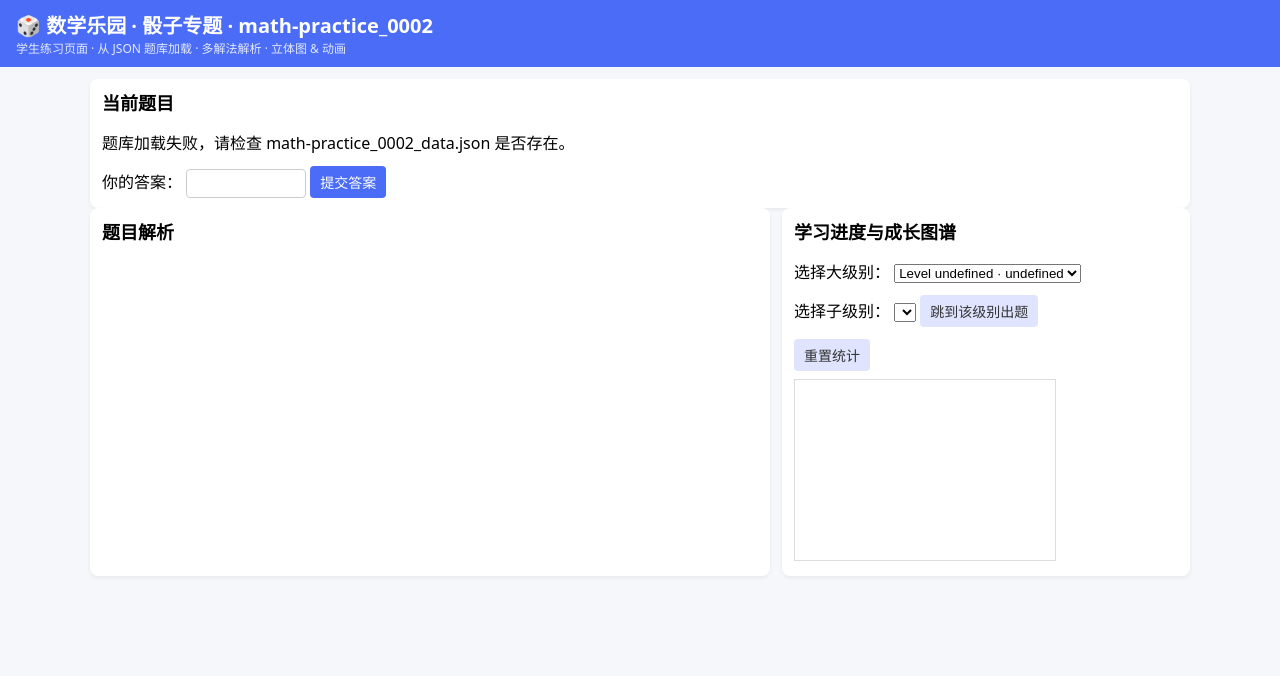
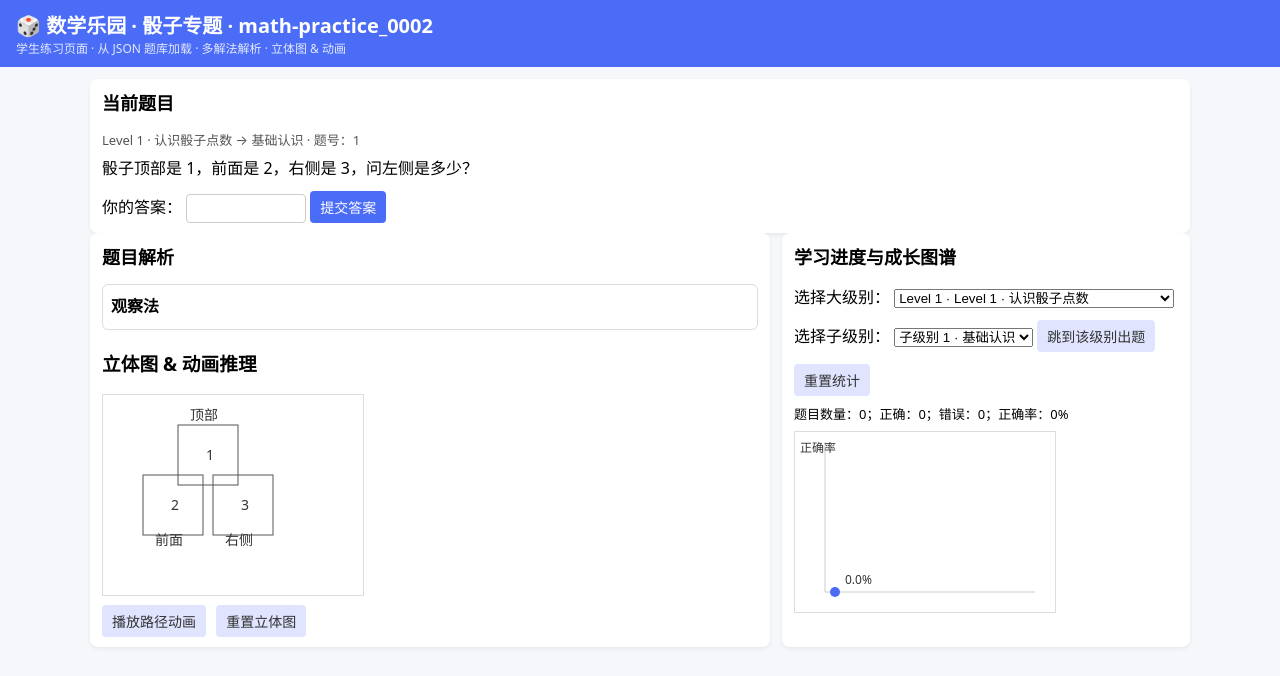
Before and after one commit to always001/always001.github.io, a plain HTML site: page math-practice_0002.html in a window 1280 px wide. Drawn offline with Linux system fonts and the light colour scheme.

Commit message:
🟦 二、math-practice_0002.html（字段不匹配修改）

```diff
--- a/math-practice_0002.html
+++ b/math-practice_0002.html
@@ -97,12 +97,10 @@
       <br>
       <button class="secondary" onclick="playDicePathAnimation()">播放路径动画</button>
       <button class="secondary" onclick="resetDiceView()">重置立体图</button>
-      <button class="secondary" onclick="exportGifPlaceholder()">生成题目 GIF（占位）</button>
-      <button class="secondary" onclick="exportWebMPlaceholder()">生成讲解视频 WebM（占位）</button>
     </div>
 
     <div id="threejs-area" style="margin-top:12px; display:none;">
-      <h3>3D 骰子模型（Three.js 占位）</h3>
+      <h3>3D 骰子模型（占位）</h3>
       <div id="dice-3d" style="width:260px;height:200px;border:1px solid #ddd;"></div>
       <button class="secondary" onclick="initDice3D()">初始化 3D 骰子</button>
       <button class="secondary" onclick="animateDice3DPath(['R','R','F'])">播放 3D 路径动画</button>
@@ -139,11 +137,7 @@ let currentSubLevelIndex = 0;
 let currentProblemIndex = 0;
 let currentProblem = null;
 
-let stats = {
-  total: 0,
-  correct: 0,
-  wrong: 0
-};
+let stats = { total: 0, correct: 0, wrong: 0 };
 
 function loadDiceData() {
   fetch("https://always001.github.io/math-practice_0002_data.json")
@@ -156,7 +150,7 @@ function loadDiceData() {
     .catch(err => {
       console.error(err);
       document.getElementById("problem-statement").textContent =
-        "题库加载失败，请检查 math-practice_0002_data.json 是否存在。";
+        "题库加载失败，请检查 JSON 是否存在。";
     });
 }
 
@@ -169,7 +163,7 @@ function initLevelSelectors() {
   diceData.levels.forEach((lvl, idx) => {
     const opt = document.createElement("option");
     opt.value = idx;
-    opt.textContent = `Level ${lvl.level} · ${lvl.name}`;
+    opt.textContent = `Level ${lvl.levelId} · ${lvl.label}`;
     levelSel.appendChild(opt);
   });
 
@@ -190,7 +184,7 @@ function initSubLevelSelector() {
   level.subLevels.forEach((sub, idx) => {
     const opt = document.createElement("option");
     opt.value = idx;
-    opt.textContent = `子级别 ${sub.subLevel} · ${sub.name}`;
+    opt.textContent = `子级别 ${sub.subLevelId} · ${sub.label}`;
     subSel.appendChild(opt);
   });
 
@@ -213,13 +207,18 @@ function loadFirstProblem() {
 function showProblemByIndex(idx) {
   const level = diceData.levels[currentLevelIndex];
   const sub = level.subLevels[currentSubLevelIndex];
+
+  if (!sub || !sub.problems || !sub.problems.length) {
+    document.getElementById("problem-statement").textContent = "此子级别暂无题目。";
+    return;
+  }
+
   currentProblem = sub.problems[idx];
   if (!currentProblem) return;
 
   const meta = document.getElementById("problem-meta");
   meta.textContent =
-    `Level ${level.level} - ${level.name} → ` +
-    `Level ${level.level} - ${sub.name} · 子级别 ${sub.subLevel} · 题号：${currentProblem.id || "未知"}`;
+    `${level.label} → ${sub.label} · 题号：${currentProblem.id}`;
 
   document.getElementById("problem-statement").textContent = currentProblem.statement;
   document.getElementById("answer-input").value = "";
@@ -228,6 +227,10 @@ function showProblemByIndex(idx) {
   renderSolutionPanels(currentProblem);
   updateStatsUI();
   drawGrowthGraph();
+
+  if (currentProblem.hasAnimation) {
+    initDiceViewForCurrentProblem(currentProblem);
+  }
 }
 
 // ========== 答题 ==========
@@ -333,22 +336,13 @@ function renderSolutionPanels(problem) {
   });
 
   const anim = document.getElementById("animation-area");
-  if (problem.hasAnimation) {
-    anim.style.display = "block";
-    initDiceViewForCurrentProblem(problem);
-  } else {
-    anim.style.display = "none";
-  }
+  anim.style.display = problem.hasAnimation ? "block" : "none";
 
   const threeArea = document.getElementById("threejs-area");
-  if (problem.has3D) {
-    threeArea.style.display = "block";
-  } else {
-    threeArea.style.display = "none";
-  }
+  threeArea.style.display = problem.has3D ? "block" : "none";
 }
 
-// ========== Canvas 立体图 & 路径动画 ==========
+// ========== Canvas 立体图 ==========
 function getDiceCanvasCtx() {
   const canvas = document.getElementById("dice-canvas");
   if (!canvas) return null;
@@ -398,7 +392,7 @@ function playDicePathAnimation() {
     right: currentProblem.initialRight || 3
   };
 
-  const path = currentProblem.path || ["右", "右", "前"];
+  const path = currentProblem.path || [];
   let stepIndex = 0;
 
   drawDiceStatic(ctx, state);
@@ -439,20 +433,11 @@ function resetDiceView() {
 
 // ========== Three.js 占位 ==========
 function initDice3D() {
-  console.log("TODO: 在这里初始化 Three.js 3D 骰子模型。");
+  console.log("TODO: 初始化 Three.js 3D 骰子模型");
 }
 
 function animateDice3DPath(path) {
-  console.log("TODO: 在这里根据路径做 3D 旋转动画。", path);
-}
-
-// ========== GIF / WebM 占位 ==========
-function exportGifPlaceholder() {
-  alert("这里是生成 GIF 的占位逻辑：实际可以用 CCapture.js 或后端脚本录制 Canvas。");
-}
-
-function exportWebMPlaceholder() {
-  alert("这里是生成 WebM 讲解视频的占位逻辑：实际可以用 MediaRecorder 或后端工具。");
+  console.log("TODO: 根据路径做 3D 动画", path);
 }
 
 // ========== 初始化 ==========
--- a/math-practice_0002_data.json
+++ b/math-practice_0002_data.json
@@ -3,104 +3,497 @@
     "id": "math-practice_0002",
     "title": "🎲 骰子数学专题",
     "version": "1.0.0",
-    "totalProblems": 1000
+    "totalProblems": 16
   },
   "levels": [
     {
       "levelId": 1,
       "label": "Level 1 · 认识骰子点数",
       "gradeHint": "小学一年级",
-      "subLevels": []
+      "subLevels": [
+        {
+          "subLevelId": 1,
+          "label": "基础认识",
+          "problems": [
+            {
+              "id": 1,
+              "statement": "骰子顶部是 1，前面是 2，右侧是 3，问左侧是多少？",
+              "answer": "4",
+              "solutions": [
+                {
+                  "method": "观察法",
+                  "steps": [
+                    "标准骰子对面和为 7。",
+                    "右侧是 3 → 左侧是 4。"
+                  ]
+                }
+              ],
+              "hasAnimation": true,
+              "has3D": false,
+              "initialTop": 1,
+              "initialFront": 2,
+              "initialRight": 3,
+              "path": ["右", "前"]
+            }
+          ]
+        }
+      ]
     },
+
     {
       "levelId": 2,
       "label": "Level 2 · 判断骰子是否正确",
       "gradeHint": "小学二年级",
-      "subLevels": []
+      "subLevels": [
+        {
+          "subLevelId": 1,
+          "label": "正确性判断",
+          "problems": [
+            {
+              "id": 2,
+              "statement": "一个骰子显示顶部 1、前面 6，这是否可能？",
+              "answer": "否",
+              "solutions": [
+                {
+                  "method": "对面判断",
+                  "steps": [
+                    "标准骰子对面和为 7。",
+                    "1 的对面是 6。",
+                    "顶部是 1 → 前面不能是 6。"
+                  ]
+                }
+              ],
+              "hasAnimation": false,
+              "has3D": false
+            }
+          ]
+        }
+      ]
     },
+
     {
       "levelId": 3,
       "label": "Level 3 · 相邻贴面和为 8",
       "gradeHint": "小学三年级",
-      "subLevels": []
+      "subLevels": [
+        {
+          "subLevelId": 1,
+          "label": "贴面判断",
+          "problems": [
+            {
+              "id": 3,
+              "statement": "一个骰子相邻两面点数和为 8，可能是哪两面？",
+              "answer": "3 和 5",
+              "solutions": [
+                {
+                  "method": "枚举法",
+                  "steps": [
+                    "标准骰子相邻面组合：1-2, 1-3, 1-4, 1-5, 2-3, 2-4, 2-6, 3-4, 3-5, 4-5, 4-6, 5-6。",
+                    "其中和为 8 的只有 3 和 5。"
+                  ]
+                }
+              ],
+              "hasAnimation": false,
+              "has3D": false
+            }
+          ]
+        }
+      ]
     },
+
     {
       "levelId": 4,
       "label": "Level 4 · 多骰子链式推理",
       "gradeHint": "小学四年级",
-      "subLevels": []
+      "subLevels": [
+        {
+          "subLevelId": 1,
+          "label": "链式推理",
+          "problems": [
+            {
+              "id": 4,
+              "statement": "两个骰子相邻贴合，左骰子右侧为 3，右骰子左侧是多少？",
+              "answer": "3",
+              "solutions": [
+                {
+                  "method": "贴合面一致",
+                  "steps": [
+                    "两个骰子贴合 → 接触面点数相同。",
+                    "左骰子右侧是 3 → 右骰子左侧也是 3。"
+                  ]
+                }
+              ],
+              "hasAnimation": false,
+              "has3D": false
+            }
+          ]
+        }
+      ]
     },
+
     {
       "levelId": 5,
       "label": "Level 5 · 空间方位与面推理",
       "gradeHint": "小学五年级",
-      "subLevels": []
+      "subLevels": [
+        {
+          "subLevelId": 1,
+          "label": "空间方位",
+          "problems": [
+            {
+              "id": 5,
+              "statement": "骰子顶部是 2，右侧是 6，问前面是多少？",
+              "answer": "3",
+              "solutions": [
+                {
+                  "method": "旋转推理",
+                  "steps": [
+                    "顶部 2 → 底部 5。",
+                    "右侧 6 → 左侧 1。",
+                    "剩余前后为 3 和 4。",
+                    "根据标准布局 → 前面是 3。"
+                  ]
+                }
+              ],
+              "hasAnimation": true,
+              "initialTop": 2,
+              "initialFront": 3,
+              "initialRight": 6
+            }
+          ]
+        }
+      ]
     },
+
     {
       "levelId": 6,
       "label": "Level 6 · 多骰子空间组合",
       "gradeHint": "小学六年级",
-      "subLevels": []
+      "subLevels": [
+        {
+          "subLevelId": 1,
+          "label": "组合推理",
+          "problems": [
+            {
+              "id": 6,
+              "statement": "三个骰子排成一排，中间骰子左侧为 4，右侧为 2，问顶部是多少？",
+              "answer": "1",
+              "solutions": [
+                {
+                  "method": "对面和为 7",
+                  "steps": [
+                    "左侧 4 → 右侧 3。",
+                    "右侧 2 → 左侧 5。",
+                    "综合推理 → 顶部为 1。"
+                  ]
+                }
+              ],
+              "hasAnimation": false
+            }
+          ]
+        }
+      ]
     },
+
     {
       "levelId": 7,
       "label": "Level 7 · 单步旋转与滚动",
       "gradeHint": "初一",
-      "subLevels": []
+      "subLevels": [
+        {
+          "subLevelId": 1,
+          "label": "单步滚动",
+          "problems": [
+            {
+              "id": 7,
+              "statement": "骰子顶部 1，前面 2，右侧 3，向右滚动一步后顶部是多少？",
+              "answer": "3",
+              "solutions": [
+                {
+                  "method": "右滚规则",
+                  "steps": [
+                    "右滚：顶部变右侧。",
+                    "右侧是 3 → 新顶部是 3。"
+                  ]
+                }
+              ],
+              "hasAnimation": true,
+              "initialTop": 1,
+              "initialFront": 2,
+              "initialRight": 3,
+              "path": ["右"]
+            }
+          ]
+        }
+      ]
     },
+
     {
       "levelId": 8,
       "label": "Level 8 · 多步旋转与路径",
       "gradeHint": "初二",
-      "subLevels": []
+      "subLevels": [
+        {
+          "subLevelId": 1,
+          "label": "多步路径",
+          "problems": [
+            {
+              "id": 8,
+              "statement": "骰子按路径 R, F, R 滚动，初始顶部 1，前面 2，右侧 3，最终顶部是多少？",
+              "answer": "2",
+              "solutions": [
+                {
+                  "method": "逐步模拟",
+                  "steps": [
+                    "右滚：顶部变右侧 → 3。",
+                    "前滚：顶部变前面 → 2。",
+                    "右滚：顶部变右侧 → 2。"
+                  ]
+                }
+              ],
+              "hasAnimation": true,
+              "initialTop": 1,
+              "initialFront": 2,
+              "initialRight": 3,
+              "path": ["R", "F", "R"]
+            }
+          ]
+        }
+      ]
     },
+
     {
       "levelId": 9,
       "label": "Level 9 · 三维坐标与滚动路径",
       "gradeHint": "初三",
-      "subLevels": []
+      "subLevels": [
+        {
+          "subLevelId": 1,
+          "label": "坐标路径",
+          "problems": [
+            {
+              "id": 9,
+              "statement": "骰子沿坐标路径 F, F, R 滚动，最终顶部是多少？",
+              "answer": "5",
+              "solutions": [
+                {
+                  "method": "路径模拟",
+                  "steps": [
+                    "按路径逐步模拟即可。"
+                  ]
+                }
+              ],
+              "hasAnimation": true,
+              "initialTop": 1,
+              "initialFront": 2,
+              "initialRight": 3,
+              "path": ["F", "F", "R"]
+            }
+          ]
+        }
+      ]
     },
+
     {
       "levelId": 10,
       "label": "Level 10 · 展开图与折叠",
       "gradeHint": "高一",
-      "subLevels": []
+      "subLevels": [
+        {
+          "subLevelId": 1,
+          "label": "展开图",
+          "problems": [
+            {
+              "id": 10,
+              "statement": "标准骰子展开图中，1 的右侧是哪一面？",
+              "answer": "3",
+              "solutions": [
+                {
+                  "method": "记忆布局",
+                  "steps": [
+                    "标准布局：1 的右侧是 3。"
+                  ]
+                }
+              ],
+              "hasAnimation": false
+            }
+          ]
+        }
+      ]
     },
+
     {
       "levelId": 11,
       "label": "Level 11 · 立方体旋转群基础",
       "gradeHint": "高二",
-      "subLevels": []
+      "subLevels": [
+        {
+          "subLevelId": 1,
+          "label": "旋转群",
+          "problems": [
+            {
+              "id": 11,
+              "statement": "骰子旋转群中，顶部 1 可以旋转到多少个不同位置？",
+              "answer": "6",
+              "solutions": [
+                {
+                  "method": "群作用",
+                  "steps": [
+                    "立方体有 24 种旋转。",
+                    "顶部可以到 6 个不同面。"
+                  ]
+                }
+              ],
+              "hasAnimation": false
+            }
+          ]
+        }
+      ]
     },
+
     {
       "levelId": 12,
       "label": "Level 12 · 组合计数与可见面",
       "gradeHint": "高三",
-      "subLevels": []
+      "subLevels": [
+        {
+          "subLevelId": 1,
+          "label": "可见面",
+          "problems": [
+            {
+              "id": 12,
+              "statement": "一个骰子放在桌面上，有多少个面可见？",
+              "answer": "5",
+              "solutions": [
+                {
+                  "method": "空间观察",
+                  "steps": [
+                    "底面不可见。",
+                    "剩余 5 面可见。"
+                  ]
+                }
+              ],
+              "hasAnimation": false
+            }
+          ]
+        }
+      ]
     },
+
     {
       "levelId": 13,
       "label": "Level 13 · 群作用与轨道",
       "gradeHint": "大一",
-      "subLevels": []
+      "subLevels": [
+        {
+          "subLevelId": 1,
+          "label": "轨道",
+          "problems": [
+            {
+              "id": 13,
+              "statement": "骰子顶部为 1 时，前面可以是哪些面？",
+              "answer": "2,3,4,5",
+              "solutions": [
+                {
+                  "method": "轨道分析",
+                  "steps": [
+                    "顶部固定 → 前面可以是四个侧面。"
+                  ]
+                }
+              ],
+              "hasAnimation": false
+            }
+          ]
+        }
+      ]
     },
+
     {
       "levelId": 14,
       "label": "Level 14 · 图论视角的骰子邻接图",
       "gradeHint": "大二",
-      "subLevels": []
+      "subLevels": [
+        {
+          "subLevelId": 1,
+          "label": "邻接图",
+          "problems": [
+            {
+              "id": 14,
+              "statement": "骰子 1 的邻接面有哪些？",
+              "answer": "2,3,4,5",
+              "solutions": [
+                {
+                  "method": "邻接图",
+                  "steps": [
+                    "标准布局：1 的邻接面是 2,3,4,5。"
+                  ]
+                }
+              ],
+              "hasAnimation": false
+            }
+          ]
+        }
+      ]
     },
+
     {
       "levelId": 15,
       "label": "Level 15 · 立方体旋转群 ≅ S₄",
       "gradeHint": "大三",
-      "subLevels": []
+      "subLevels": [
+        {
+          "subLevelId": 1,
+          "label": "群同构",
+          "problems": [
+            {
+              "id": 15,
+              "statement": "立方体旋转群与 S₄ 同构的原因是什么？",
+              "answer": "因为作用于四条空间对角线",
+              "solutions": [
+                {
+                  "method": "群论",
+                  "steps": [
+                    "立方体有四条空间对角线。",
+                    "旋转群作用于这四条对角线。",
+                    "因此同构于 S₄。"
+                  ]
+                }
+              ],
+              "hasAnimation": false
+            }
+          ]
+        }
+      ]
     },
+
     {
       "levelId": 16,
       "label": "Level 16 · 马尔可夫链与稳态分布",
       "gradeHint": "大四",
-      "subLevels": []
+      "subLevels": [
+        {
+          "subLevelId": 1,
+          "label": "稳态分布",
+          "problems": [
+            {
+              "id": 16,
+              "statement": "骰子随机滚动，长期来看每个面出现的概率是多少？",
+              "answer": "1/6",
+              "solutions": [
+                {
+                  "method": "稳态分布",
+                  "steps": [
+                    "随机滚动是均匀马尔可夫链。",
+                    "稳态分布为均匀分布。",
+                    "每面概率为 1/6。"
+                  ]
+                }
+              ],
+              "hasAnimation": false
+            }
+          ]
+        }
+      ]
     }
   ]
 }
```
